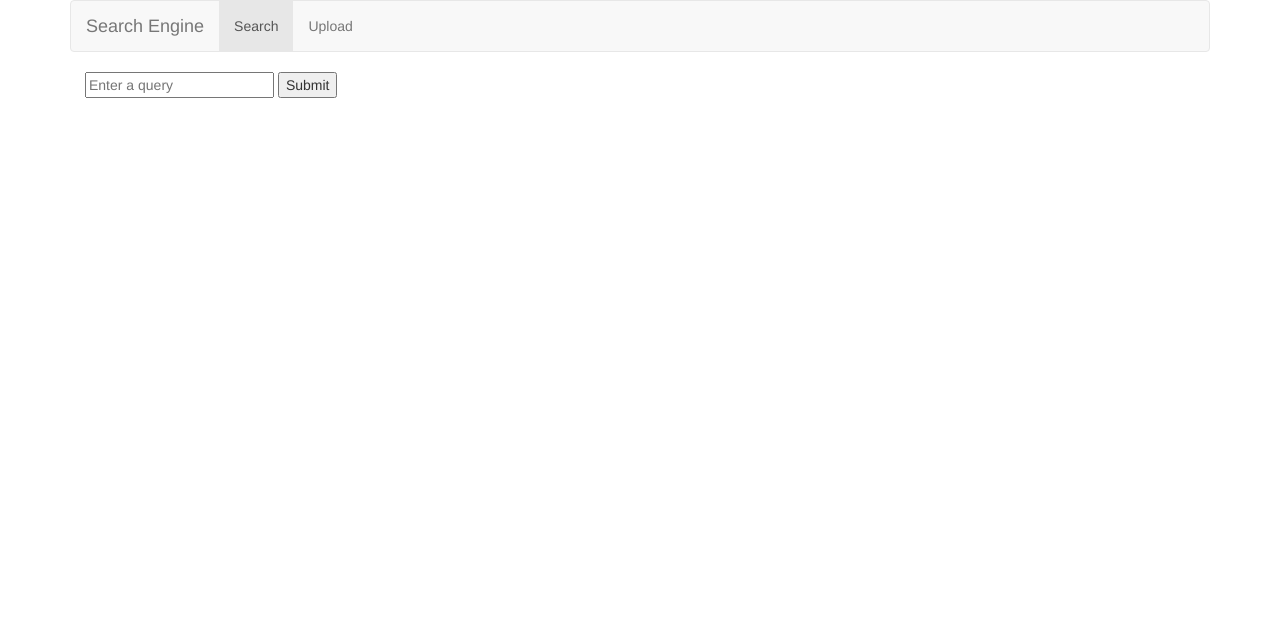
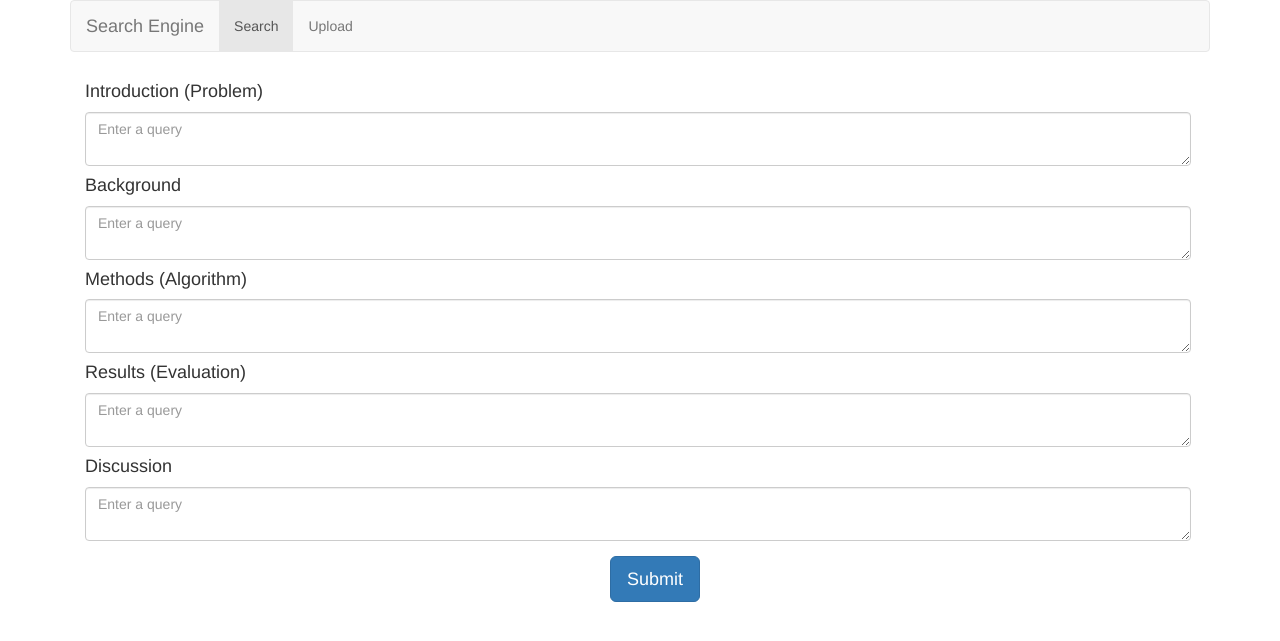
Before and after one commit to thomasmauerhofer/search-engine, a Flask app: page / in a window 1280 px wide. Shown: the top 641 px of the page. Run offline with Flask 2, Linux system fonts and the light colour scheme; parts of the project's set-up code (start-up, migrations or seed data) failed here and were passed over; some libraries are stand-ins or nearby versions.

Commit message:
Added advanced search at index

```diff
--- a/src/backend/backend.py
+++ b/src/backend/backend.py
@@ -11,11 +11,28 @@ api = API()
 @backend.route('/', methods=["GET", 'POST'])
 def index():
     if request.method == "POST":
-        query = request.form['search_text']
-        print("Current query: ", query)
+        indro_query = request.form['intro_text']
+        background_query = request.form['background_text']
+        methods_query = request.form['methods_text']
+        results_query = request.form['results_text']
+        discussion_query = request.form['discussion_text']
+
+        indro_proceed = api.preprocessor.proceed_query(indro_query)
+        background_proceed = api.preprocessor.proceed_query(background_query)
+        methods_proceed = api.preprocessor.proceed_query(methods_query)
+        results_proceed = api.preprocessor.proceed_query(results_query)
+        discussion_proceed = api.preprocessor.proceed_query(discussion_query)
+
+        print("Intro query: ", indro_proceed)
+        print("Background query: ", background_proceed)
+        print("Methods query: ", methods_proceed)
+        print("Results query: ", results_proceed)
+        print("Discussion query: ", discussion_proceed)
 
         result = "result coming soon..."
-        return render_template('result.html', input_text=query, result=result)
+        return render_template('result.html', indro_query=indro_query, background_query=background_query,
+                               methods_query=methods_query, results_query=results_query,
+                               discussion_query=discussion_query, result=result,)
     else:
         return render_template('index.html')
 
--- a/src/backend/preprocessing/chapter_classifier/classifier_utils/create_dataset_and_train_helper.py
+++ b/src/backend/preprocessing/chapter_classifier/classifier_utils/create_dataset_and_train_helper.py
@@ -4,7 +4,7 @@ import os
 import numpy as np
 import matplotlib.pyplot as plt
 from operator import itemgetter
-import backend.preprocessing.text_processing as text_processing
+import backend.preprocessing.text_processor as text_processing
 from optparse import OptionParser
 from config import path_to_datastore, path_to_dataset
 from backend.datastore.structure.section import IMRaDType
--- /dev/null
+++ b/src/static/css/index.css
@@ -0,0 +1,7 @@
+.simple_input {
+    width: 97%;
+}
+
+.div-submit {
+    padding-top: 15px;
+}
--- a/src/templates/index.html
+++ b/src/templates/index.html
@@ -1,8 +1,24 @@
 {% extends "layout.html" %} {% block body %}
 <div class="container">
 	<form role="form" method='POST' action='/'>
-			<input type="text" name="search_text" id="search_text" placeholder="Enter a query">
-			<button type="submit">Submit</button>
+        <h4>Introduction (Problem)</h4>
+        <textarea class="form-control simple_input" type="text" name="intro_text" placeholder="Enter a query"></textarea>
+
+        <h4>Background</h4>
+        <textarea class="form-control simple_input" type="text" name="background_text" placeholder="Enter a query"></textarea>
+
+        <h4>Methods (Algorithm)</h4>
+        <textarea class="form-control simple_input" type="text" name="methods_text" placeholder="Enter a query"></textarea>
+
+        <h4>Results (Evaluation)</h4>
+        <textarea class="form-control simple_input" type="text" name="results_text" placeholder="Enter a query"></textarea>
+
+        <h4>Discussion</h4>
+        <textarea class="form-control simple_input" type="text" name="discussion_text" placeholder="Enter a query"></textarea>
+
+        <div class="div-submit text-center">
+            <button class="btn btn-primary btn-lg" type="submit">Submit</button>
+        </div>
 	</form>
 </div> <!-- /.container -->
 
--- a/src/templates/layout.html
+++ b/src/templates/layout.html
@@ -14,6 +14,9 @@
 	<!-- bootstrap -->
 	<link rel="stylesheet" href="{{ url_for('static', filename='bower_components/bootstrap/dist/css/bootstrap.min.css') }}">
 	<script type=text/javascript src="{{ url_for('static', filename='bower_components/bootstrap/dist/js/bootstrap.min.js') }}"></script>
+
+    <!-- css -->
+	<link rel="stylesheet" href="{{ url_for('static', filename='css/index.css') }}">
 
 
 </head>
```
Also changed, not shown: src/backend/preprocessing/preprocessor.py (+6 -2 lines), src/backend/preprocessing/text_processing.py (deleted, +0 -35 lines), src/backend/preprocessing/text_processor.py (added, +34 -0 lines), src/templates/result.html (+27 -5 lines).
